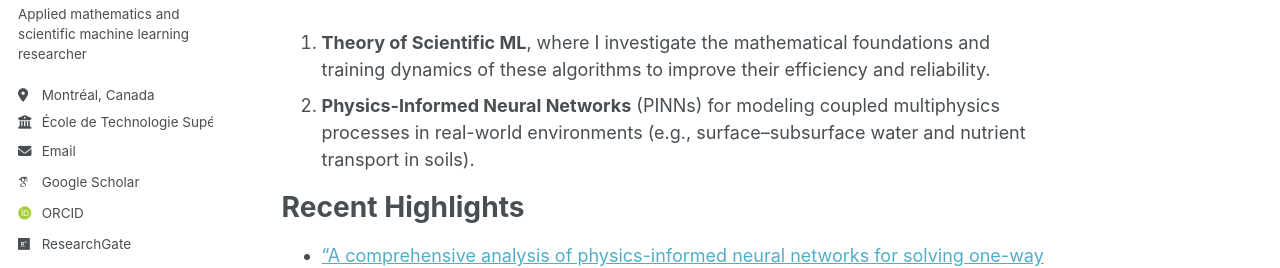
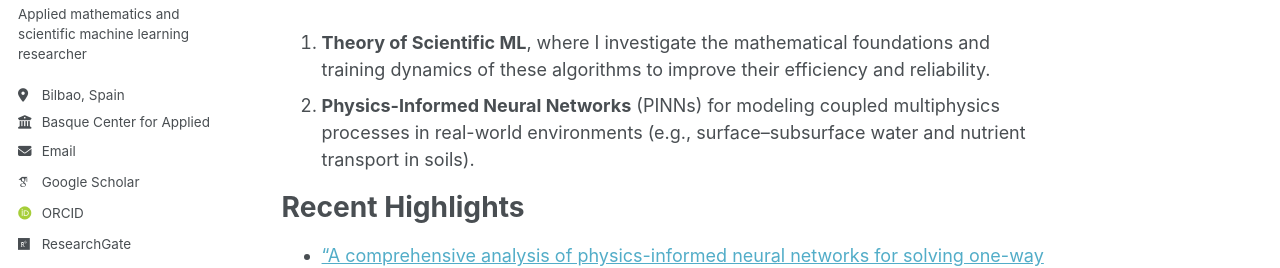
Before and after one commit to Hamza-Kamil/Hamza-Kamil.github.io, a Jekyll site: the page built from _pages/about.md, in a window 1280 px wide. Shown: the part 271-539 px from the top of the page. Built offline with Jekyll 4.4.1, drawn with Linux system fonts in a browser that asks for light colours; some web fonts are replaced.

Commit message:
Update _config.yml

```diff
--- a/_config.yml
+++ b/_config.yml
@@ -26,9 +26,11 @@ author:
   name             : "Hamza Kamil"
   pronouns         : #
   bio              : "Applied mathematics and scientific machine learning researcher"
-  employer         : "École de Technologie Supérieure"
-  location         : "Montréal, Canada"
+  employer         : "Basque Center for Applied Mathematics"
+  location         : "Bilbao, Spain"
   uri              : # URL
+  email            : "kamil.hamza.ens@gmail.com"
+  email            : "hkamil@bcamath.org"
   email            : "hamza.kamil.1@ens.etsmtl.ca"
 
   # Academic websites
```
